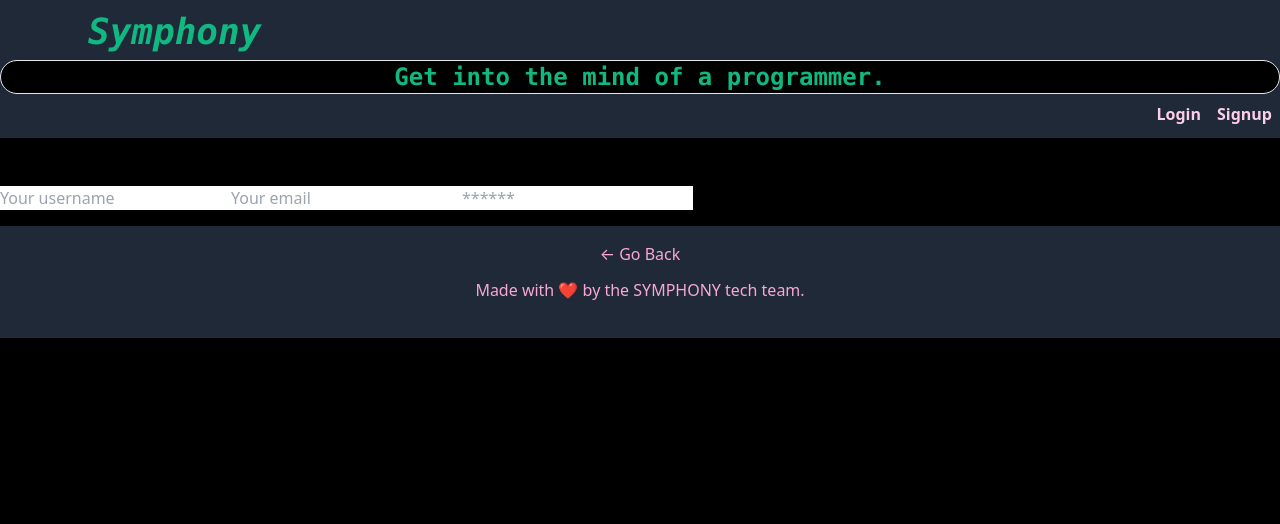
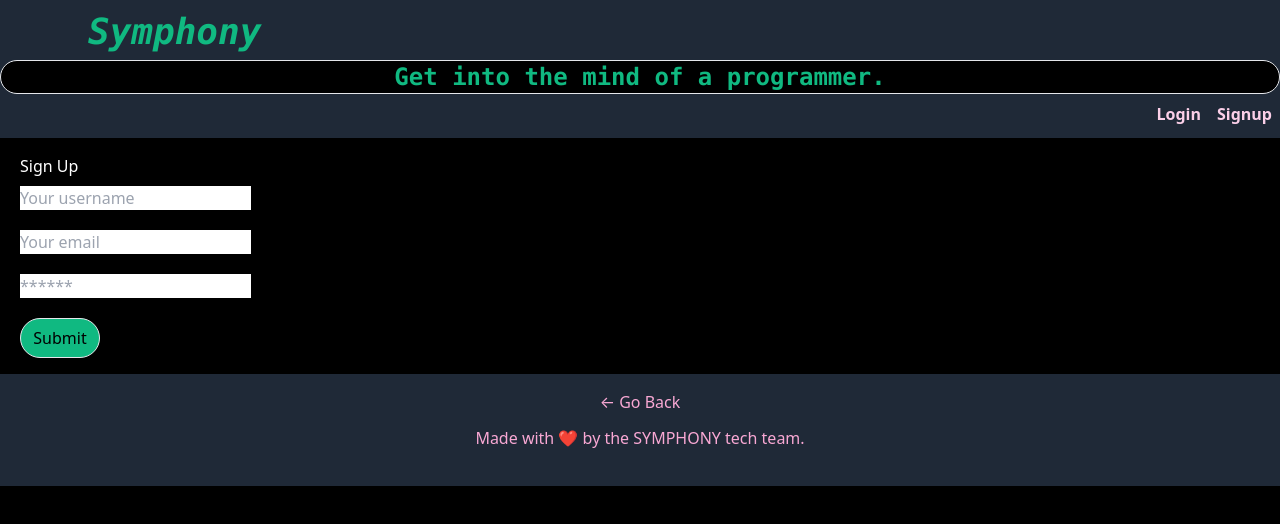
Before and after one commit to A-J-U/Symphony-Test, a React (Create React App) app in the folder client/: page /signup in a window 1280 px wide. Shown: the top 524 px of the page. Built offline with nearby package versions, Linux system fonts and the light colour scheme.

Commit message:
styled login and signup page

```diff
--- a/client/src/pages/Login.js
+++ b/client/src/pages/Login.js
@@ -44,7 +44,7 @@ const Login = (props) => {
     <main className="flex-row justify-center mb-4">
       <div className="col-12 col-lg-10">
         <div className="card">
-          <h4 className="card-header bg-dark text-light p-2">Login</h4>
+          <h4 className="ml-3 text-white card-header bg-dark text-light p-2">Login</h4>
           <div className="card-body">
             {data ? (
               <p>
@@ -54,7 +54,7 @@ const Login = (props) => {
             ) : (
               <form onSubmit={handleFormSubmit}>
                 <input
-                  className="form-input"
+                  className="flex ml-5 mr-5 form-input"
                   placeholder="Your email"
                   name="email"
                   type="email"
@@ -62,7 +62,7 @@ const Login = (props) => {
                   onChange={handleChange}
                 />
                 <input
-                  className="form-input"
+                  className="flex mt-5 ml-5 mr-5 form-input"
                   placeholder="******"
                   name="password"
                   type="password"
@@ -70,7 +70,7 @@ const Login = (props) => {
                   onChange={handleChange}
                 />
                 <button
-                  className="btn btn-block btn-primary"
+                  className="ml-5 mt-5 border text-black bg-green-500 rounded-full w-20 h-10 btn btn-block btn-primary btn btn-block btn-primary"
                   style={{ cursor: 'pointer' }}
                   type="submit"
                 >
--- a/client/src/pages/Signup.js
+++ b/client/src/pages/Signup.js
@@ -42,7 +42,7 @@ const Signup = () => {
     <main className="flex-row justify-center mb-4">
       <div className="col-12 col-lg-10">
         <div className="card">
-          <h4 className="card-header bg-dark text-light p-2">Sign Up</h4>
+          <h4 className="ml-3 text-white card-header bg-dark text-light p-2">Sign Up</h4>
           <div className="card-body">
             {data ? (
               <p>
@@ -52,7 +52,7 @@ const Signup = () => {
             ) : (
               <form onSubmit={handleFormSubmit}>
                 <input
-                  className="form-input"
+                  className="flex ml-5 mr-5 form-input"
                   placeholder="Your username"
                   name="username"
                   type="text"
@@ -60,7 +60,7 @@ const Signup = () => {
                   onChange={handleChange}
                 />
                 <input
-                  className="form-input"
+                  className="mt-5 ml-5 mr-5 form-input"
                   placeholder="Your email"
                   name="email"
                   type="email"
@@ -68,7 +68,7 @@ const Signup = () => {
                   onChange={handleChange}
                 />
                 <input
-                  className="form-input"
+                  className="mt-5 flex ml-5 mr-5 form-input"
                   placeholder="******"
                   name="password"
                   type="password"
@@ -76,7 +76,7 @@ const Signup = () => {
                   onChange={handleChange}
                 />
                 <button
-                  className="btn btn-block btn-primary"
+                  className="ml-5 mt-5 border text-black bg-green-500 rounded-full w-20 h-10 btn btn-block btn-primary"
                   style={{ cursor: 'pointer' }}
                   type="submit"
                 >
```
